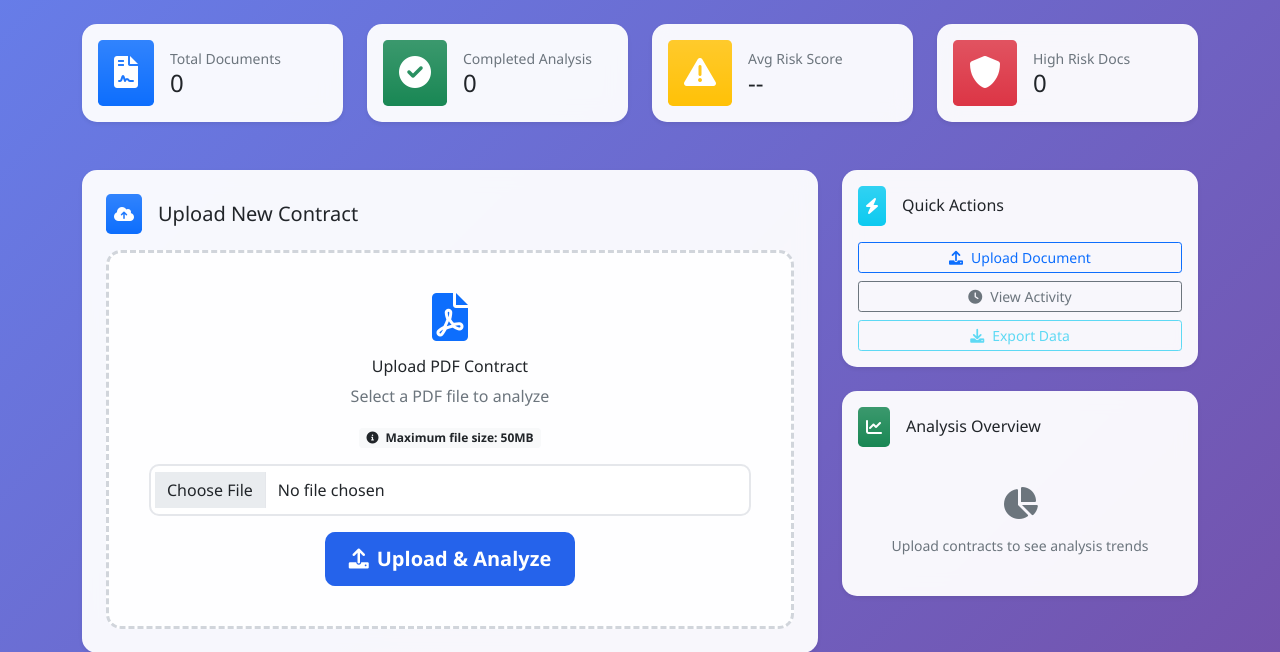
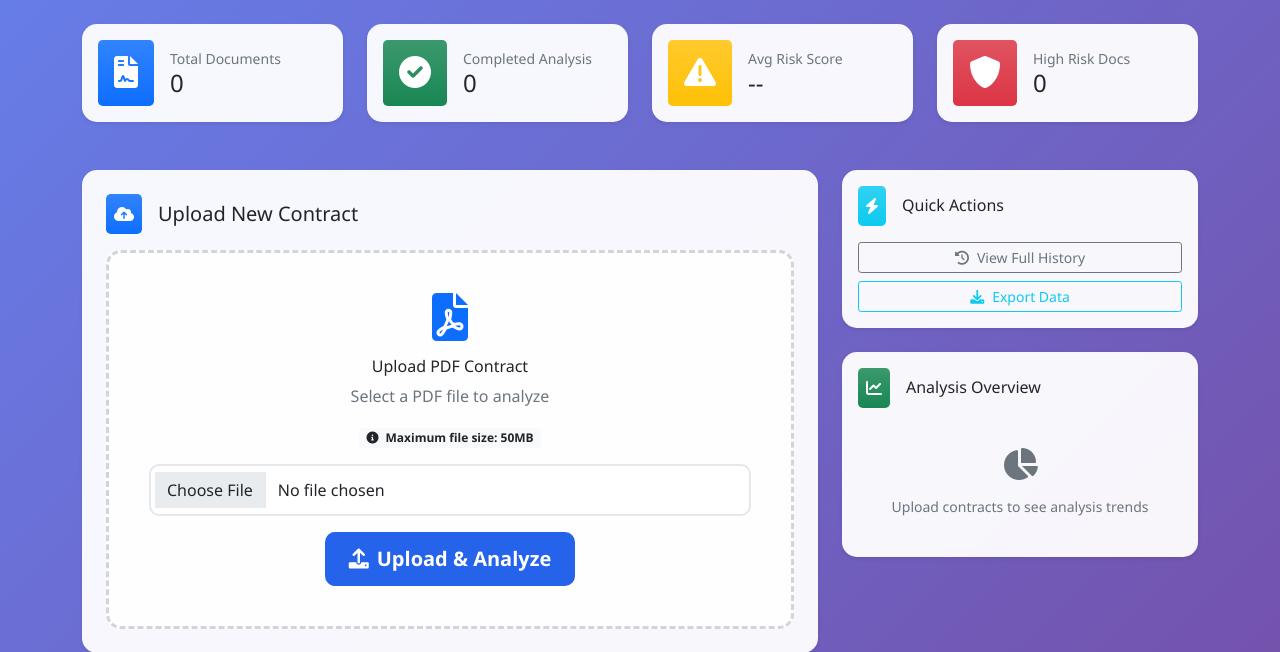
Before and after one commit to KevinChoi05/contract-analyze, a Flask app: page /dashboard in a window 1280 px wide. Shown: the part 62-714 px from the top of the page. Run offline with Flask 3, Linux system fonts and the light colour scheme; the visitor is signed in with stand-in values (Sample User, id 1); data that the repository does not hold is empty; some libraries are stand-ins or nearby versions.

Commit message:
fix(app): Resolve 500 error on document page and clean up UI
- Fixes 500 error by correcting the variable name passed to the document.html template from 'doc' to 'document'.
- Cleans up the dashboard UI by removing the redundant 'Upload Document' button from 'Quick Actions'.

```diff
--- a/routes/documents.py
+++ b/routes/documents.py
@@ -88,7 +88,7 @@ def document_page(doc_id):
         if not doc:
             abort(404)
 
-        return render_template('document.html', doc=doc)
+        return render_template('document.html', document=doc)
     except Exception as e:
         logger.error(f"Error fetching document page for doc_id {doc_id}: {e}")
         abort(500)
--- a/templates/index.html
+++ b/templates/index.html
@@ -206,15 +206,12 @@
                 </div>
 
                 <div class="d-grid gap-2">
-                    <a href="{{ url_for('doc.dashboard') }}" class="btn btn-outline-primary btn-sm">
-                        <i class="fas fa-upload me-2"></i>Upload Document
+                    <a href="{{ url_for('doc.dashboard') }}" class="btn btn-outline-secondary btn-sm">
+                        <i class="fas fa-history me-2"></i>View Full History
                     </a>
-                    <a href="{{ url_for('doc.dashboard') }}" class="btn btn-outline-secondary btn-sm">
-                        <i class="fas fa-clock me-2"></i>View Activity
-                    </a>
-                    <span class="btn btn-outline-info btn-sm disabled">
+                    <button class="btn btn-outline-info btn-sm" onclick="alert('Export feature coming soon!')">
                         <i class="fas fa-download me-2"></i>Export Data
-                    </span>
+                    </button>
                 </div>
             </div>
         </div>
```
